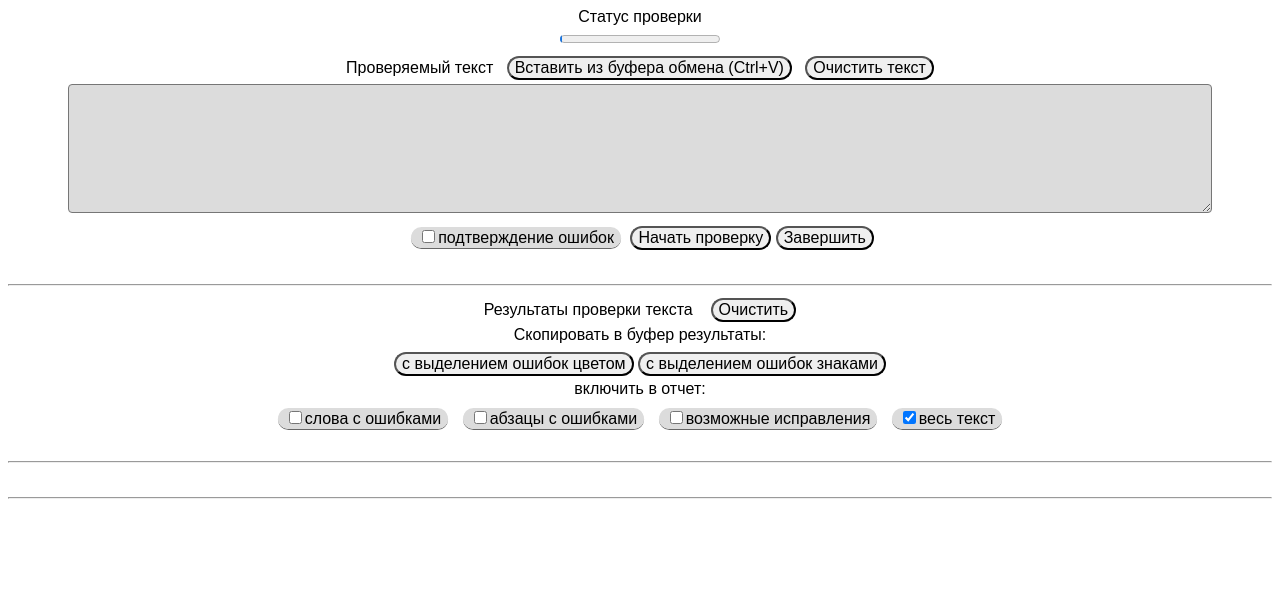
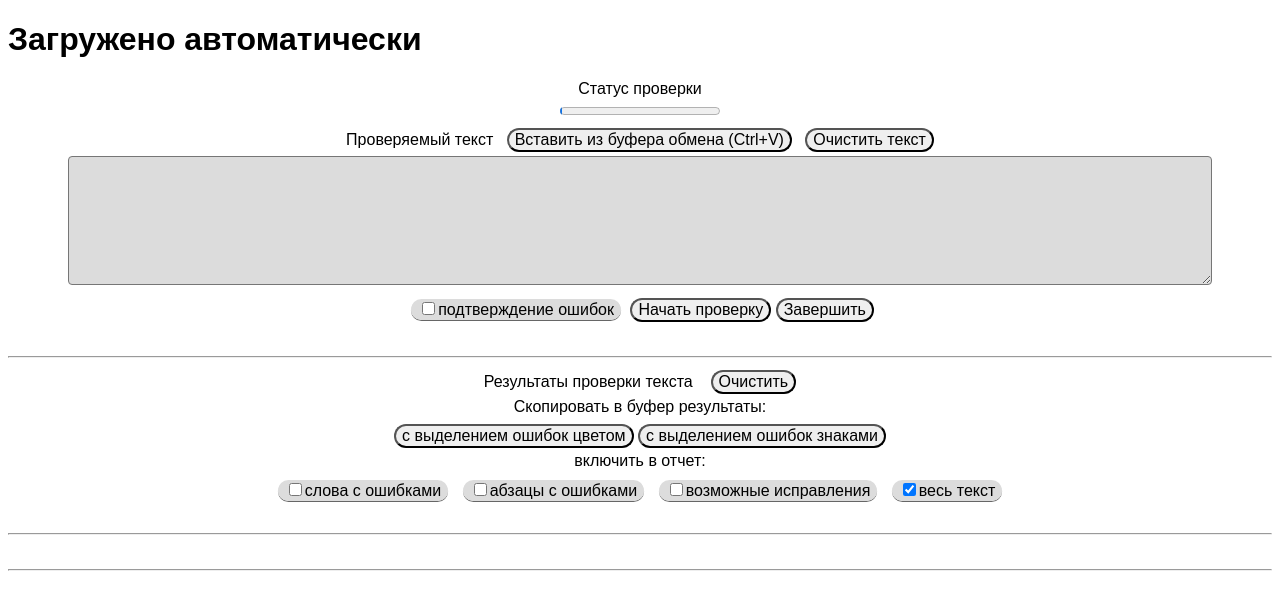
Before and after one commit to igorgoose/orfo, a plain HTML site: page src/index.html in a window 1280 px wide. Drawn offline with nearby package versions, Linux system fonts and the light colour scheme.

Commit message:
upload action test

```diff
--- a/src/index.html
+++ b/src/index.html
@@ -27,6 +27,7 @@
 
 
 <body contenteditable="false">
+    <h1>Загружено автоматически</h1>
 <div id="div1"></div>
 <script src="prov4_исх2.js" type="module"></script>
 <script src="https://cdnjs.cloudflare.com/ajax/libs/mammoth/1.4.2/mammoth.browser.min.js"></script>
```
